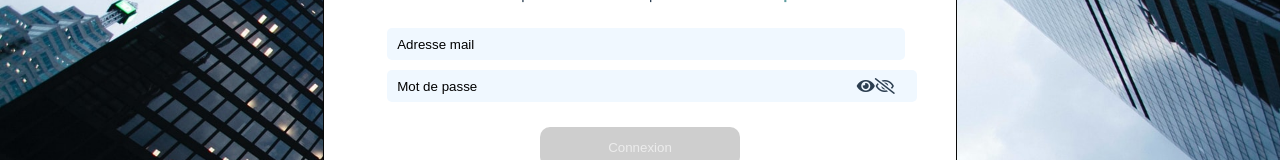
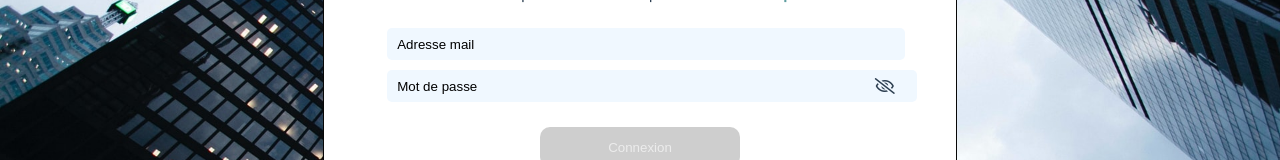
Before and after one commit to Yradouani/P7_Yasmine_Radouani, a Vue app in the folder frontend/: page / in a window 1280 px wide. Shown: the part 294-454 px from the top of the page. Built offline with nearby package versions, Linux system fonts and the light colour scheme.

Commit message:
système de cache mot de passe accueil

```diff
--- a/frontend/src/components/Signin.vue
+++ b/frontend/src/components/Signin.vue
@@ -6,9 +6,7 @@
     <h2 v-else>Créer un compte</h2>
     <div id="create-accompt" v-if="mode == 'login'">
       <span>Je n'ai pas encore de compte ? </span>
-      <span @click="switchToCreateAccount()" id="create_account"
-        >Créer un compte</span
-      >
+      <span @click="switchToCreateAccount()" id="create_account">Créer un compte</span>
     </div>
     <div id="create-accompt" v-else>
       <span>J'ai déjà compte ? </span>
@@ -35,14 +33,14 @@
       </div>
       <label for="" id="password-label">
           <input
-        type="text"
+        :type="visibility"
         id="password"
         v-model="password"
         placeholder="Mot de passe"
         />
         <div id="password-icon">
-          <i class="fas fa-eye"></i>
-          <i class="far fa-eye-slash"></i>
+          <i class="far fa-eye-slash" id="off" v-if="passwordMode == 'hide'" @click="switchToShowPassword()"></i>
+          <i class="fas fa-eye" id="on" v-else @click="switchToHidePassword()"></i>
         </div>
       </label>
     </div>
@@ -73,6 +71,8 @@ export default {
       firstname: '',
       lastname: '',
       password: '',
+      passwordMode: "hide",
+      visibility: "password",
     };
   },
   mounted: function () {
@@ -110,6 +110,14 @@ export default {
     },
     switchToLogin: function () {
       this.mode = "login";
+    },
+    switchToShowPassword: function () {
+      this.passwordMode = "show";
+      this.visibility = "text";
+    },
+    switchToHidePassword: function () {
+      this.passwordMode = "hide";
+      this.visibility = "password"
     },
     createAccount: function (){
       const self = this;
@@ -186,6 +194,13 @@ input:focus{
   transform: translateY(-50%);
   right: 10px;
 }
+#password-icon:hover{
+  cursor: pointer;
+  color: rgb(171, 171, 202);
+}
+/* #off{
+  display: none;
+} */
 #create-accompt {
   margin: 0 10px 20px;
 }
```
